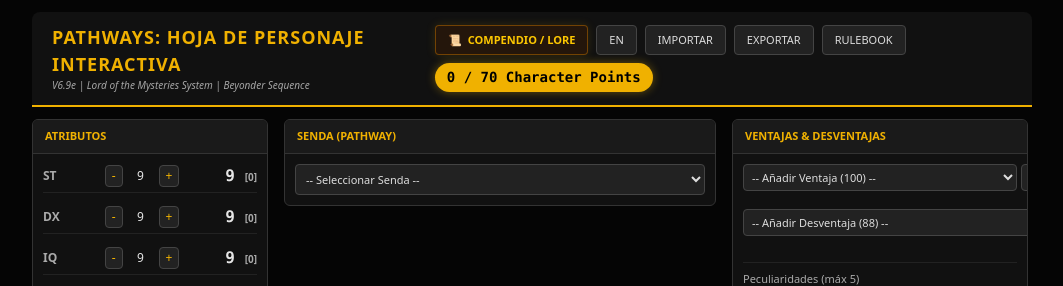
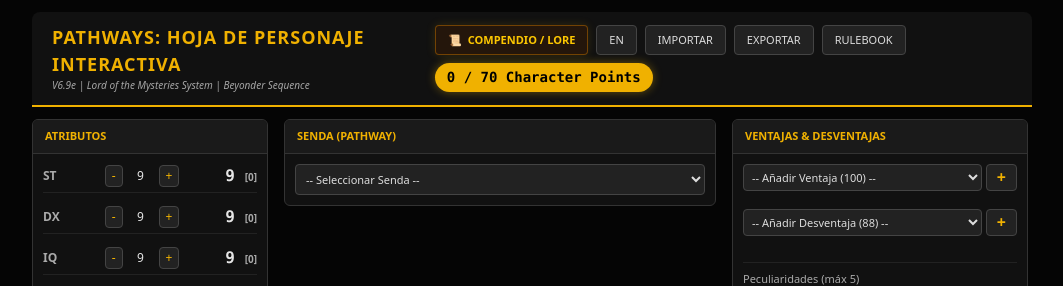
Before and after one commit to remereck/Test_Gurps, a React (Vite) app: page / in a window 1280 px wide. Shown: the top 286 px of the page, without its empty margins (108-1171 px from the left). Built offline with nearby package versions, Linux system fonts and the light colour scheme.

Commit message:
Update 2

```diff
--- a/src/components/SkillPanel.tsx
+++ b/src/components/SkillPanel.tsx
@@ -159,7 +159,7 @@
                     if (def) setViewerData({ title: def.name[lang], desc: def.description[lang], extra: `Cost: ${def.cost} pts${def.hasLevels ? '/lvl' : ''}`, type: 'passive' });
                   }
                 }}
-                className="flex-1 bg-[#222] border border-[#444] text-[#ddd] rounded p-1 text-[11px] outline-none cursor-pointer"
+                className="flex-1 min-w-0 w-full bg-[#222] border border-[#444] text-[#ddd] rounded p-1 text-[11px] outline-none cursor-pointer truncate"
               >
                 <option value="">-- {t.addAdvantage} ({ADVANTAGES.length}) --</option>
                 {Array.from(groupedAdvantages.entries()).map(([cat, list]) => (
@@ -172,7 +172,7 @@
               </select>
               <button
                 onClick={() => { if(selectedAdv) { addAdvantage(selectedAdv); setSelectedAdv(''); } }}
-                className="px-2.5 bg-[#222] text-yellow-500 border border-[#444] rounded hover:bg-[#333] font-bold cursor-pointer"
+                className="shrink-0 px-2.5 bg-[#222] text-yellow-500 border border-[#444] rounded hover:bg-[#333] font-bold cursor-pointer"
               >
                 +
               </button>
@@ -217,7 +217,7 @@
                     if (def) setViewerData({ title: def.name[lang], desc: def.description[lang], extra: `Cost: ${def.cost} pts${def.hasLevels ? '/lvl' : ''}`, type: 'drawback' });
                   }
                 }}
-                className="flex-1 bg-[#222] border border-[#444] text-[#ddd] rounded p-1 text-[11px] outline-none cursor-pointer"
+                className="flex-1 min-w-0 w-full bg-[#222] border border-[#444] text-[#ddd] rounded p-1 text-[11px] outline-none cursor-pointer truncate"
               >
                 <option value="">-- {t.addDisadvantage} ({DISADVANTAGES.length}) --</option>
                 {Array.from(groupedDisadvantages.entries()).map(([cat, list]) => (
@@ -230,7 +230,7 @@
               </select>
               <button
                 onClick={() => { if(selectedDisadv) { addDisadvantage(selectedDisadv); setSelectedDisadv(''); } }}
-                className="px-2.5 bg-[#222] text-yellow-500 border border-[#444] rounded hover:bg-[#333] font-bold cursor-pointer"
+                className="shrink-0 px-2.5 bg-[#222] text-yellow-500 border border-[#444] rounded hover:bg-[#333] font-bold cursor-pointer"
               >
                 +
               </button>
@@ -280,7 +280,7 @@
                   });
                 }}
                 placeholder={lang === 'en' ? 'Custom Trait / Quirk...' : 'Rasgo / Quirk...'}
-                className="flex-1 bg-[#222] border border-[#444] text-[#ddd] rounded p-1 text-[11px] outline-none"
+                className="flex-1 min-w-0 w-full bg-[#222] border border-[#444] text-[#ddd] rounded p-1 text-[11px] outline-none truncate"
                 onKeyDown={e => {
                   if (e.key === 'Enter' && quirkName) {
                     addQuirk({ name: quirkName, cost: quirkCost });
@@ -296,7 +296,7 @@
                 className="w-12 bg-[#222] border border-[#444] text-[#ddd] rounded p-1 text-[11px] outline-none text-center font-mono"
                 title={lang === 'en' ? 'Cost (Points)' : 'Costo (Puntos)'}
               />
-              <button onClick={() => { if(quirkName) { addQuirk({ name: quirkName, cost: quirkCost }); setQuirkName(''); setQuirkCost(-1); } }} className="px-2.5 bg-[#222] text-yellow-500 border border-[#444] rounded hover:bg-[#333] font-bold cursor-pointer">+</button>
+              <button onClick={() => { if(quirkName) { addQuirk({ name: quirkName, cost: quirkCost }); setQuirkName(''); setQuirkCost(-1); } }} className="shrink-0 px-2.5 bg-[#222] text-yellow-500 border border-[#444] rounded hover:bg-[#333] font-bold cursor-pointer">+</button>
             </div>
             <div className="space-y-1">
               {quirks.map((q, i) => (
@@ -333,7 +333,7 @@
                   if (def) setViewerData({ title: def.name[lang], desc: `${def.description[lang]}\n\n${def.attr}/${def.difficulty}`, type: 'skill' });
                 }
               }}
-              className="flex-1 bg-[#222] border border-[#444] text-[#ddd] rounded p-1 text-[11px] outline-none cursor-pointer"
+              className="flex-1 min-w-0 w-full bg-[#222] border border-[#444] text-[#ddd] rounded p-1 text-[11px] outline-none cursor-pointer truncate"
             >
               <option value="">-- {t.addSkill} ({SKILLS.length}) --</option>
               {Array.from(groupedSkills.entries()).map(([cat, list]) => (
@@ -344,7 +344,7 @@
                 </optgroup>
               ))}
             </select>
-            <button onClick={handleAddSkill} className="px-2.5 bg-[#222] text-yellow-500 border border-[#444] rounded hover:bg-[#333] font-bold cursor-pointer">+</button>
+            <button onClick={handleAddSkill} className="shrink-0 px-2.5 bg-[#222] text-yellow-500 border border-[#444] rounded hover:bg-[#333] font-bold cursor-pointer">+</button>
           </div>
 
           {/* Active Skills List */}
```
